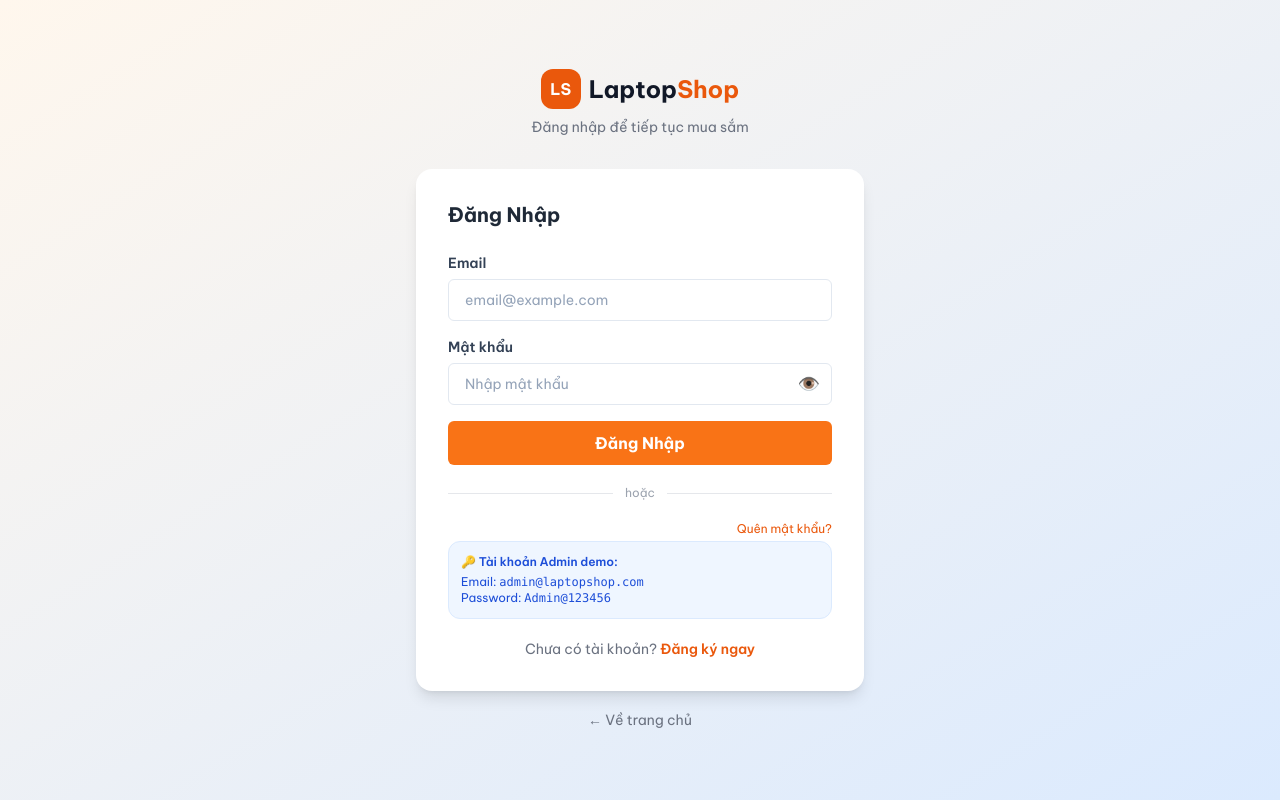
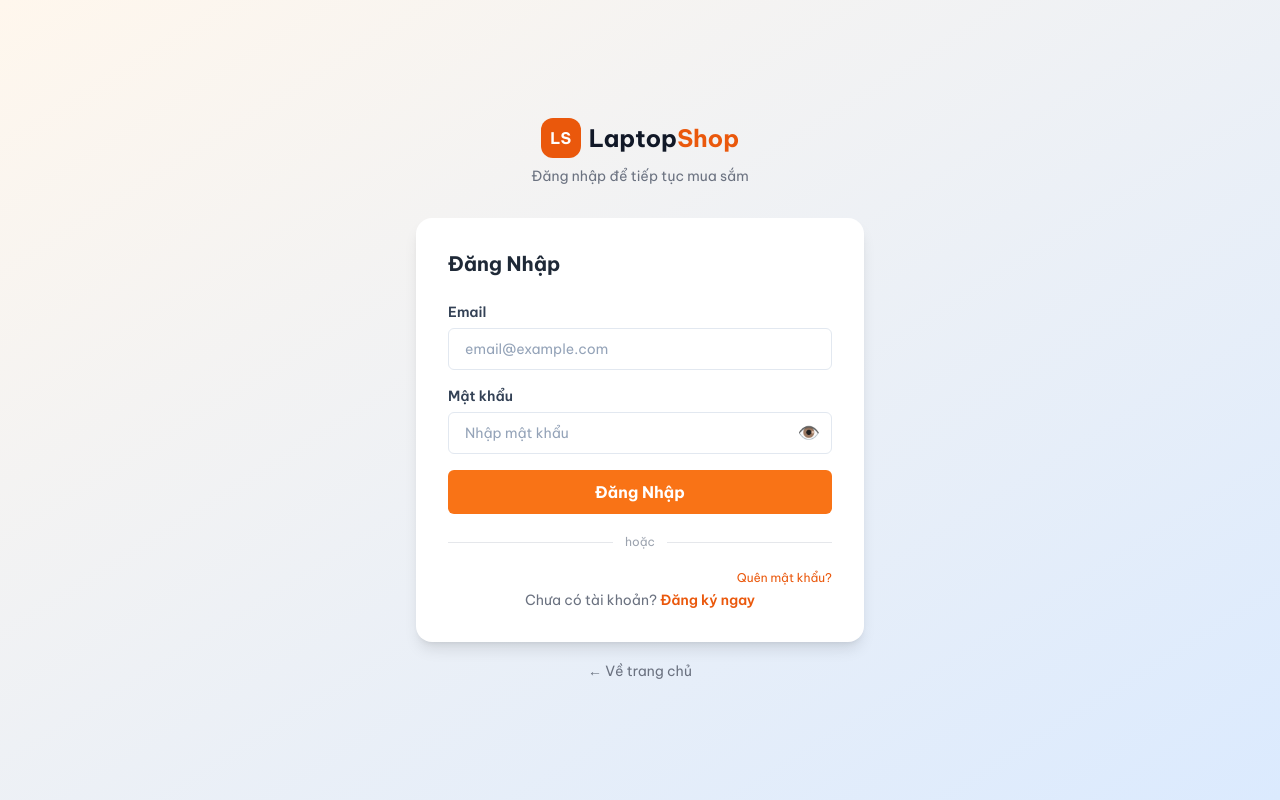
Before and after one commit to MinhMinh2609/laptopshop, a Vue app in the folder frontend/: page /login in a window 1280 px wide. Built offline with nearby package versions, Linux system fonts and the light colour scheme.

Commit message:
Xóa tài khoản demo

```diff
--- a/frontend/src/views/auth/LoginView.vue
+++ b/frontend/src/views/auth/LoginView.vue
@@ -60,13 +60,6 @@
           <RouterLink to="/forgot-password" class="text-xs text-primary-600 hover:underline">Quên mật khẩu?</RouterLink>
         </div>
 
-        <!-- Demo account -->
-        <div class="bg-blue-50 border border-blue-100 rounded-xl p-3 text-xs text-blue-700 mb-5">
-          <p class="font-semibold mb-1">🔑 Tài khoản Admin demo:</p>
-          <p>Email: <span class="font-mono">admin@laptopshop.com</span></p>
-          <p>Password: <span class="font-mono">Admin@123456</span></p>
-        </div>
-
         <p class="text-center text-sm text-gray-500">
           Chưa có tài khoản?
           <RouterLink to="/register" class="text-primary-600 font-semibold hover:underline">Đăng ký ngay</RouterLink>
```
